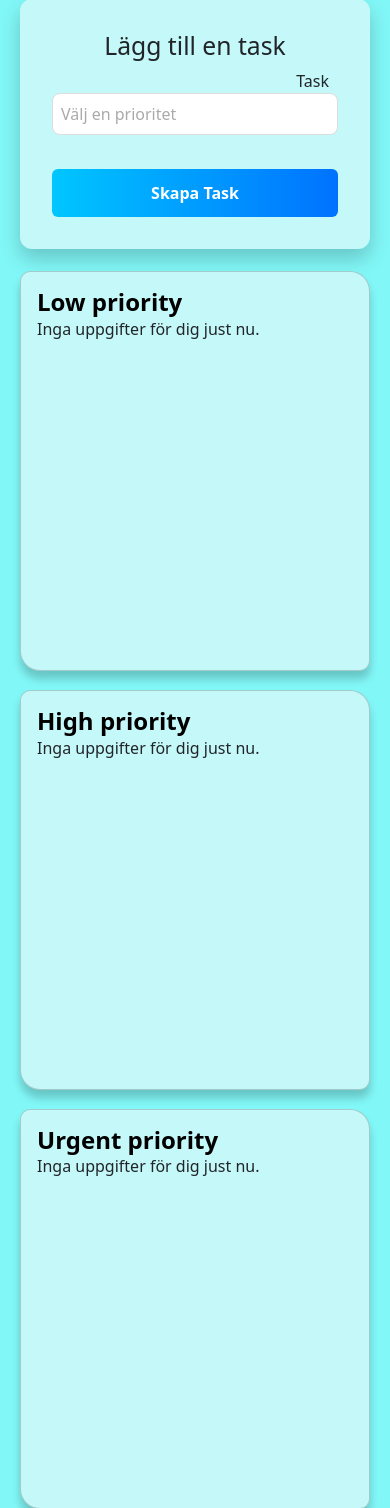
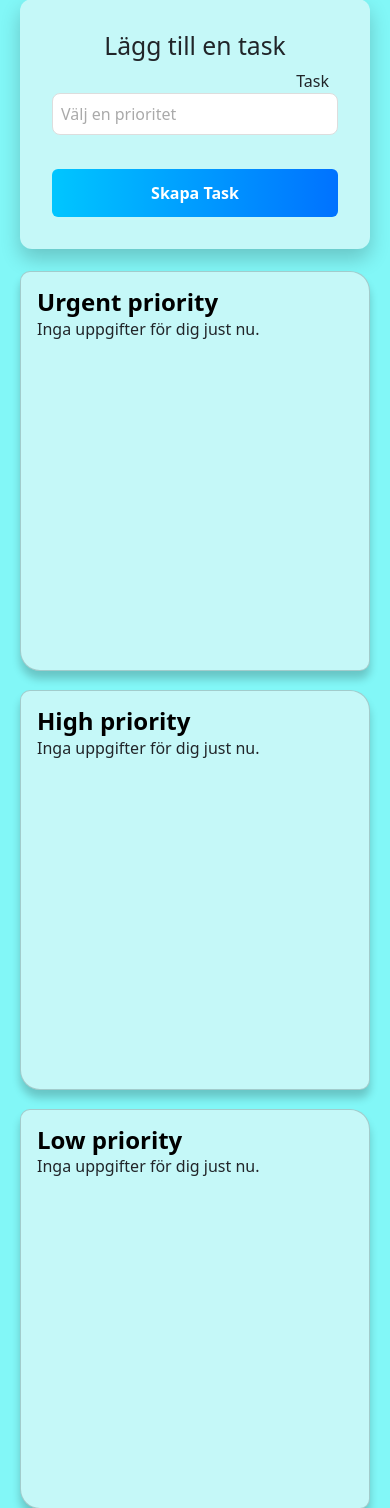
Before and after one commit to ibbe479/S.R.T, a Flask app: page /todo in a window 390 px wide. Shown: the part 133-1641 px from the top of the page. Run offline with Flask 3, Linux system fonts and the light colour scheme; the visitor is signed in with stand-in values (Sample User, id 1); data that the repository does not hold is empty; some libraries are stand-ins or nearby versions.

Commit message:
Update todo.css

```diff
--- a/static/todo.css
+++ b/static/todo.css
@@ -109,7 +109,7 @@ article{
 
     main{
         display: flex;
-        flex-direction: column;
+        flex-direction: column-reverse;
         justify-content: center;
         align-items: center;
         gap: 5%;
```
